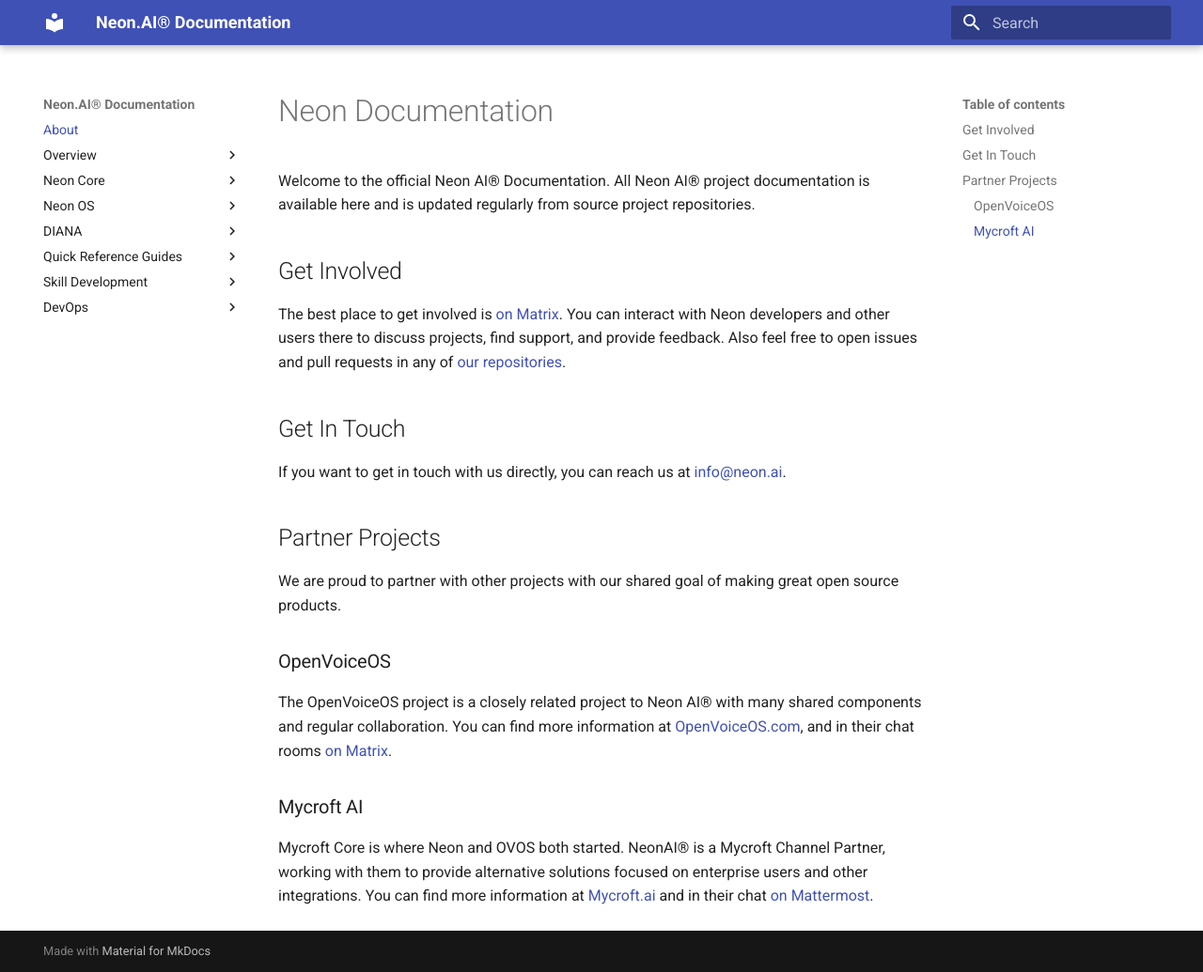
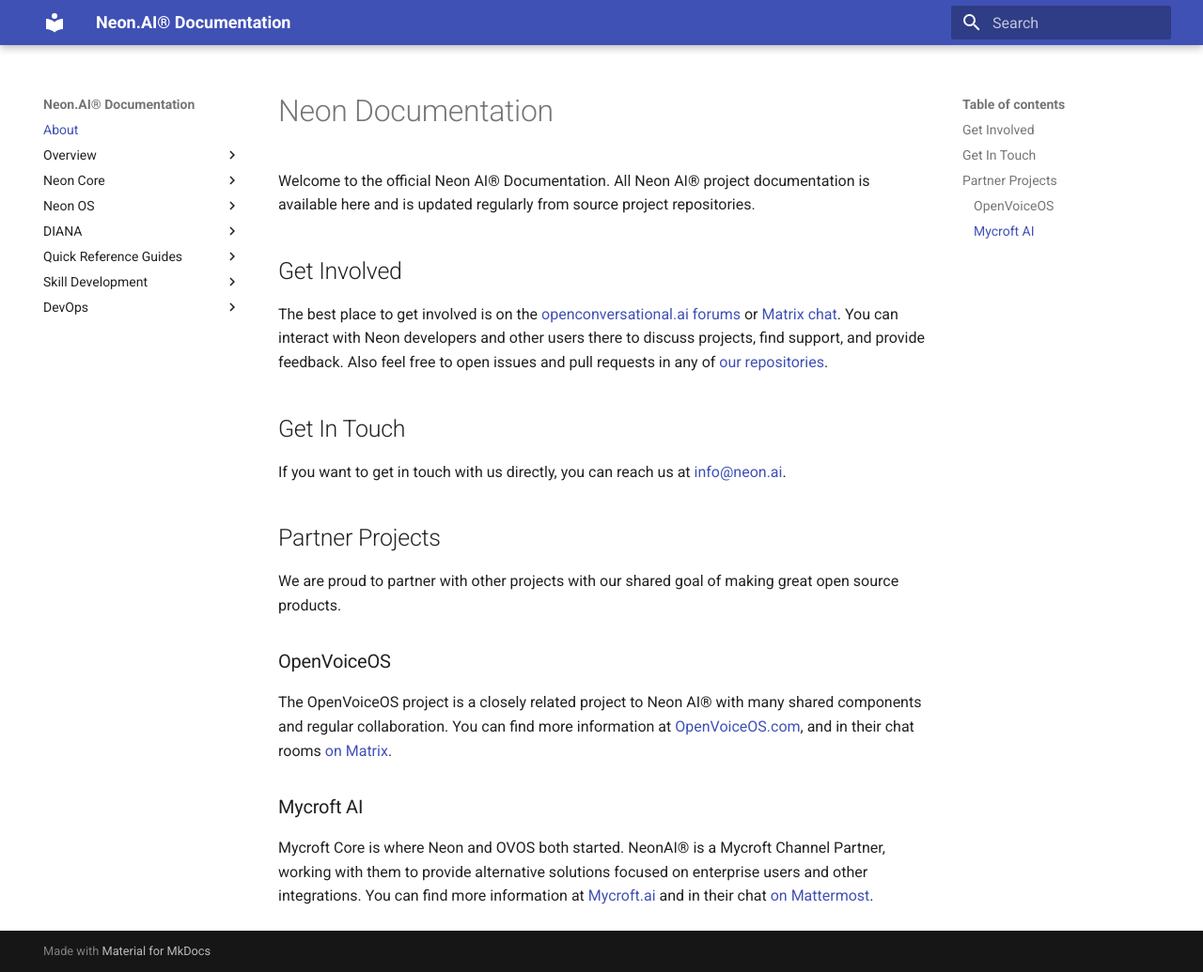
Before and after one commit to NeonGeckoCom/neon-docs, an MkDocs documentation site: the page built from docs/index.md, in a window 1280 px wide and 1035 px high. Shown: the whole window at 94% size. Built offline with MkDocs 1.6.1 and Material for MkDocs 9.7.7, drawn with Linux system fonts in a browser that asks for light colours.

Commit message:
Add link to forums on front page (#51)
* Add link to forums on front page

* Fix duplicated punctuation

```diff
--- a/docs/index.md
+++ b/docs/index.md
@@ -3,7 +3,8 @@
 is available here and is updated regularly from source project repositories.
 
 ## Get Involved
-The best place to get involved is [on Matrix](https://matrix.to/#/#neon-ai-community:matrix.org).
+The best place to get involved is on the [openconversational.ai forums](https://forums.openconversational.ai)
+or [Matrix chat](https://matrix.to/#/#neon-ai-community:matrix.org).
 You can interact with Neon developers and other users there to discuss projects,
 find support, and provide feedback. Also feel free to open issues and pull requests
 in any of [our repositories](https://github.com/NeonGeckoCom).
```
